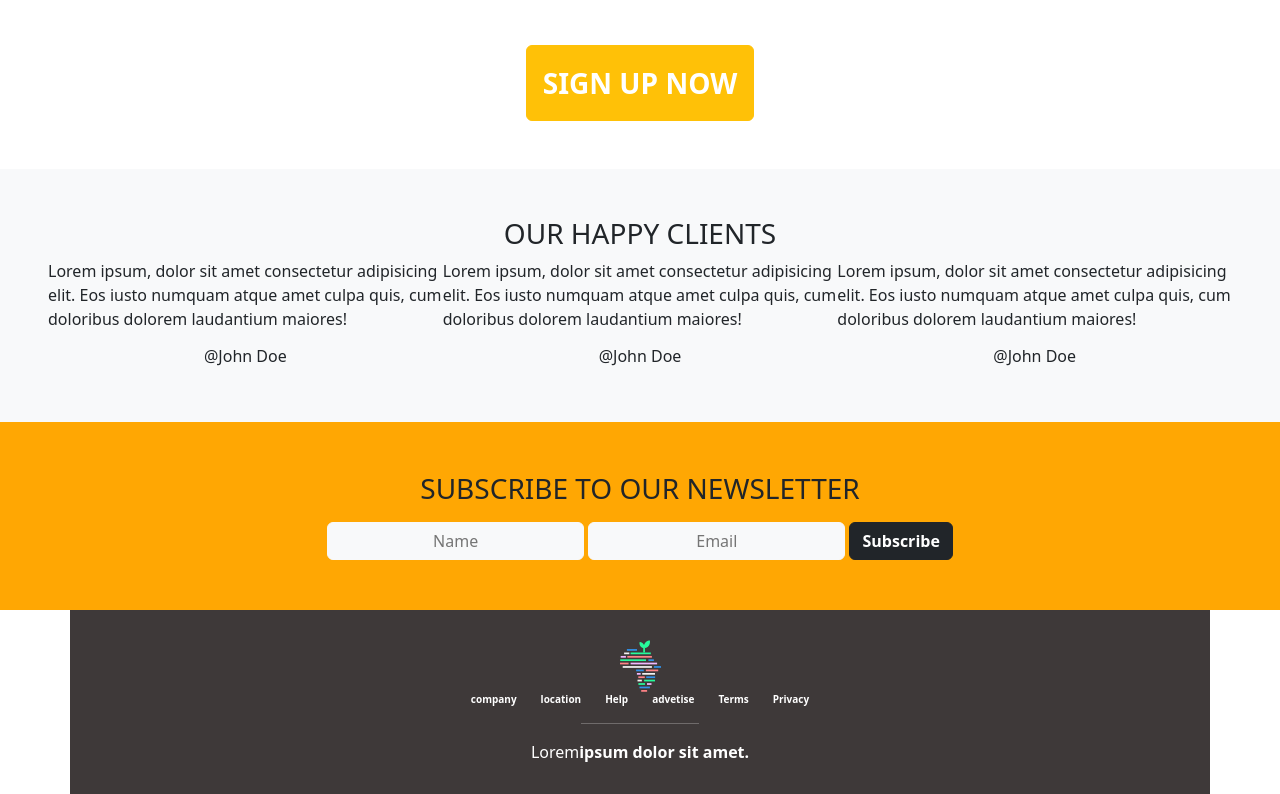
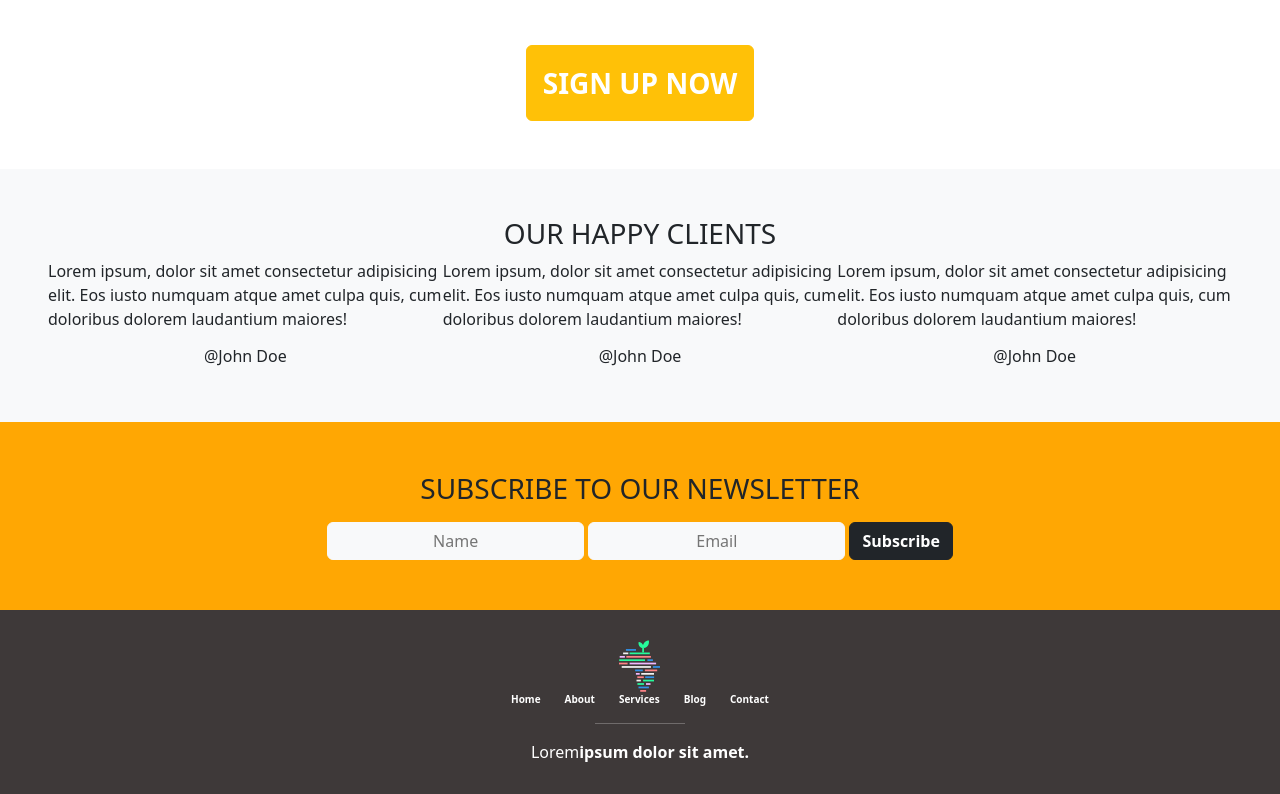
Before and after one commit to Mikeyy004/project2, a plain HTML site: page index.html in a window 1280 px wide. Shown: the part 1354-2148 px from the top of the page. Drawn offline with Linux system fonts and the light colour scheme.

Commit message:
firstcommit

```diff
--- a/index.html
+++ b/index.html
@@ -12,9 +12,9 @@
 <body>
    <!-- This is my heading section  -->
    <header>
-      <section id="heading" class="header-inner container ">
+      <section id="heading"  container ">
       <img src="images/logo.png" alt="logo image">
-      <div class="about-inner container d-flex justify-content-end align-items-center position-absolute ">
+      <div class="header-inner" about-inner container d-flex justify-content-end align-items-center position-absolute ">
 
          <ul class="d-flex justify-content-end gap-4 list-unstyled">
           <li>
@@ -142,8 +142,8 @@
 
         <!-- my newsletter section neds here  -->
 
-         <!-- this is my footer section  -->
-         <footer class="container inner d-flex justify-content-center align-items-center">
+         <!-- this is my  section  -->
+         <footer class=" inner d-flex justify-content-center align-items-center">
             <div class="footer .footer-inner ">
 
           <div class="text-center">
@@ -152,24 +152,21 @@
 
             <ul class="d-flex justify-content-center gap-4 list-unstyled  text-white text-large list-none">
                <li>
-
-                  <a href="#">company</a>
+                  <a href="#" class="active" >Home</a>
               </li>
               <li>
-                  <a href="#">location</a>
+                  <a href="#">About</a>
               </li>
               <li>
-                  <a href="#">Help</a>
+                  <a href="#">Services</a>
               </li>
               <li>
-                  <a href="#">advetise</a>
+                  <a href="#">Blog</a>
               </li>
               <li>
-                  <a href="#">Terms</a>
+                  <a href="#">Contact</a>
               </li>
-               <li>
-                  <a href="#">Privacy</a>
-               </li>
+
           </ul>
                <hr class="text-white mx-auto">
                <span class="d-flex justify-content-center align-items-center text-white">Lorem <b>ipsum dolor sit amet.</b></span>
```
Also changed, not shown: CSS/style.css (+26 -0 lines). Lines whose indentation alone changed are shown as unchanged.
